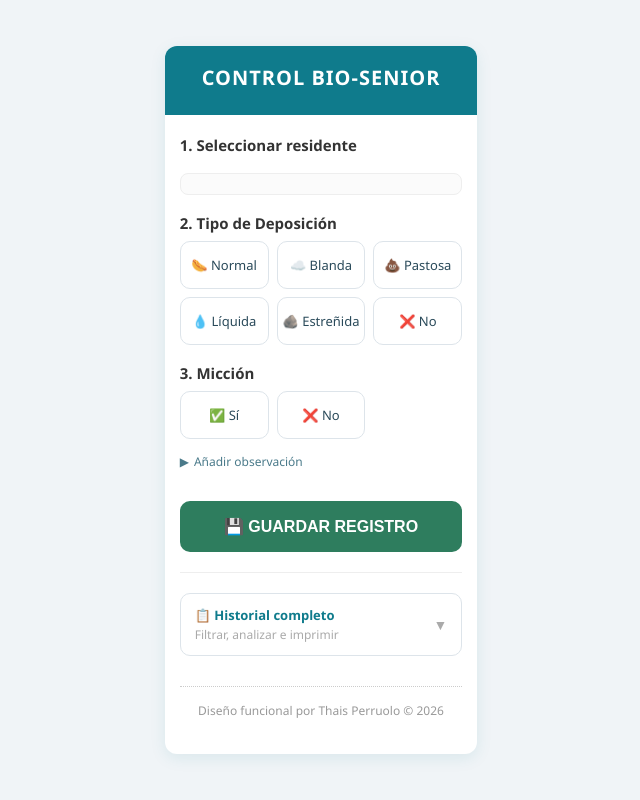
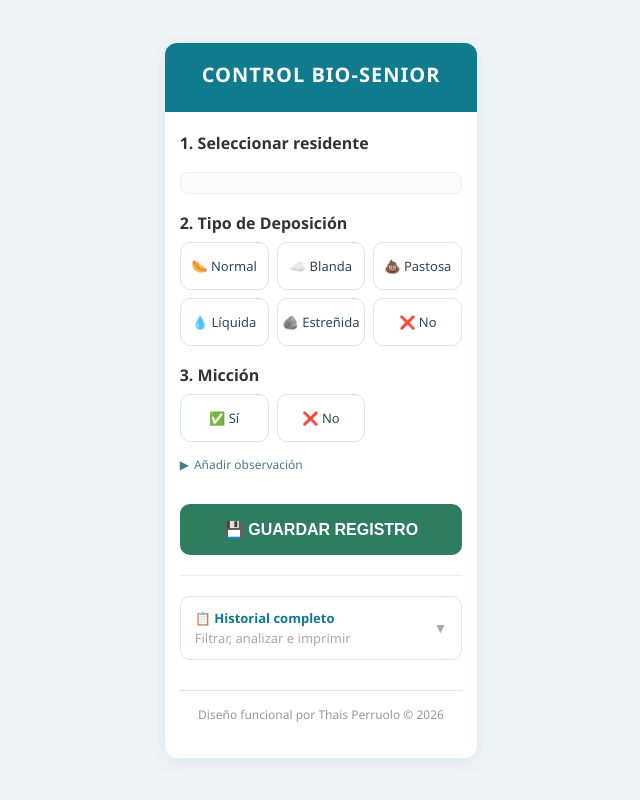
Before and after one commit to thaishps3/Aplicaci-n-R, a plain HTML site: page biosenior.html in a window 1280 px wide. Shown: the whole page, without its empty margins (319-959 px from the left). Drawn offline with Linux system fonts and the light colour scheme.

Commit message:
Ajustar legibilidad movil en BioSenior

```diff
--- a/biosenior/css/styles.css
+++ b/biosenior/css/styles.css
@@ -657,7 +657,7 @@
 /* ── Ajuste general de legibilidad móvil ───────────────────── */
 
 body {
-    font-size: 16px;
+    font-size: 17px;
 }
 
 label,
@@ -665,7 +665,7 @@ input,
 select,
 textarea,
 button {
-    font-size: 15px;
+    font-size: 16px;
 }
 
 .label-pequena,
@@ -674,7 +674,7 @@ button {
 .quien-icono-label,
 .ultimos-tit,
 .hist-toggle-sub {
-    font-size: 12px;
+    font-size: 13px;
 }
 
 .reg-nombre,
```
